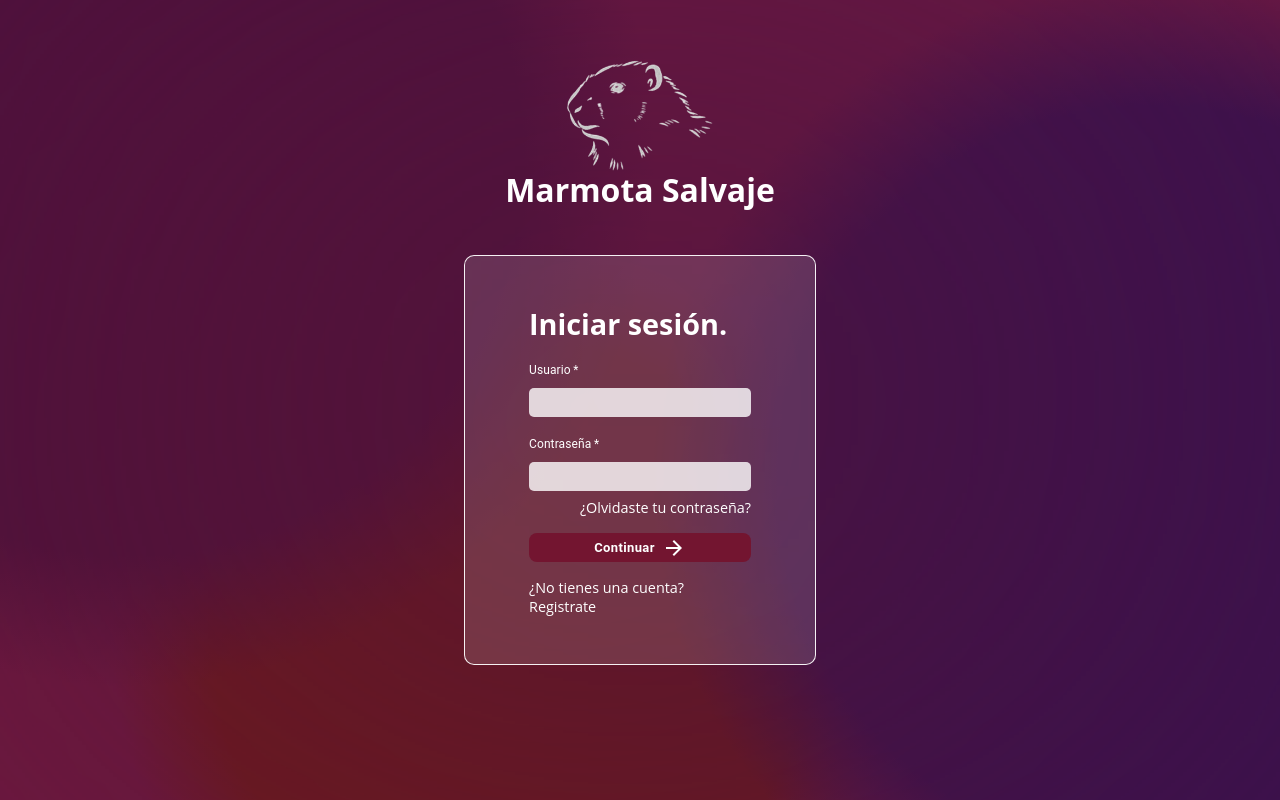
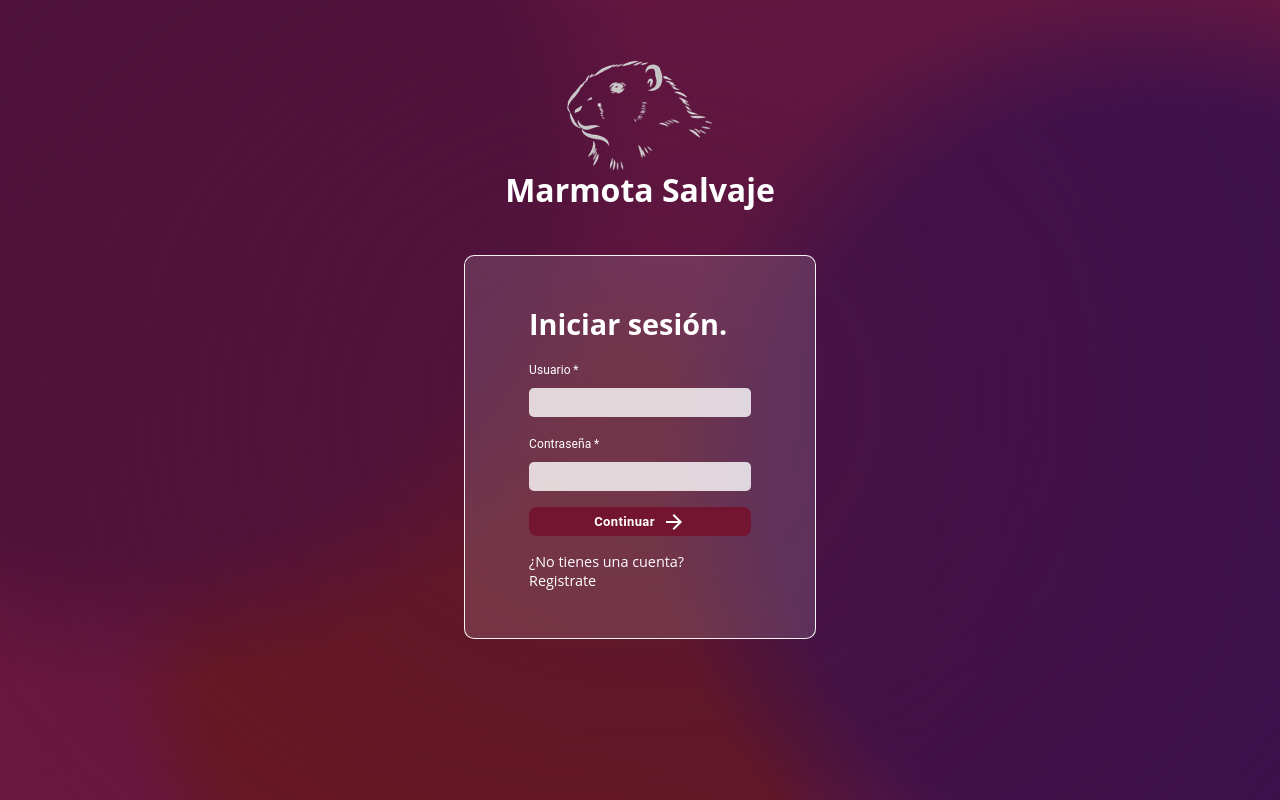
Before and after one commit to anassantosc/CI5644-grupo-azul, a Next.js app in the folder frontend/: page /Login in a window 1280 px wide. Built offline with nearby package versions, Linux system fonts and the light colour scheme.

Commit message:
FIX: Delete password restore

```diff
--- a/frontend/src/components/AuthForm.jsx
+++ b/frontend/src/components/AuthForm.jsx
@@ -61,18 +61,6 @@ const AuthForm = ({ onSubmit, onChange, values, errors, isLogin }) => {
                     name="confirmPassword"
                 />
             )}
-            {isLogin && (
-                <Box sx={{ marginTop: "7px", alignSelf: "end" }}>
-                    <Link
-                        href="/RecoverPassword"
-                        underline="hover"
-                        color="white"
-                    >
-                        ¿Olvidaste tu contraseña?
-                    </Link>
-                </Box>
-            )}
-
             <ColorButton
                 textcolor="#fff"
                 bgcolor="#731530"
@@ -110,12 +98,12 @@ AuthForm.propTypes = {
     values: PropTypes.shape({
         username: PropTypes.string,
         password: PropTypes.string,
-        confirmPassword: PropTypes.string
+        confirmPassword: PropTypes.string,
     }),
     errors: PropTypes.shape({
         username: PropTypes.string,
         password: PropTypes.string,
-        confirmPassword: PropTypes.string
+        confirmPassword: PropTypes.string,
     }),
     isLogin: PropTypes.bool,
 };
```
